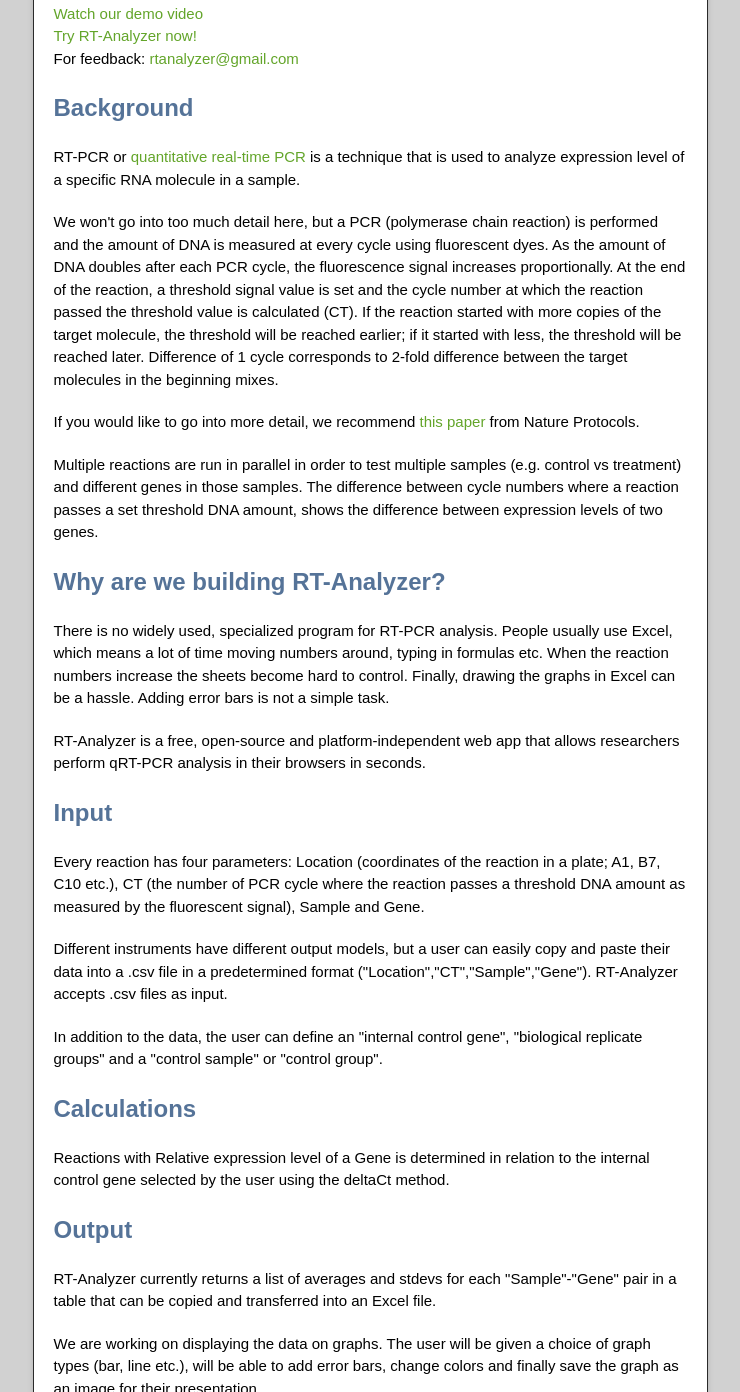
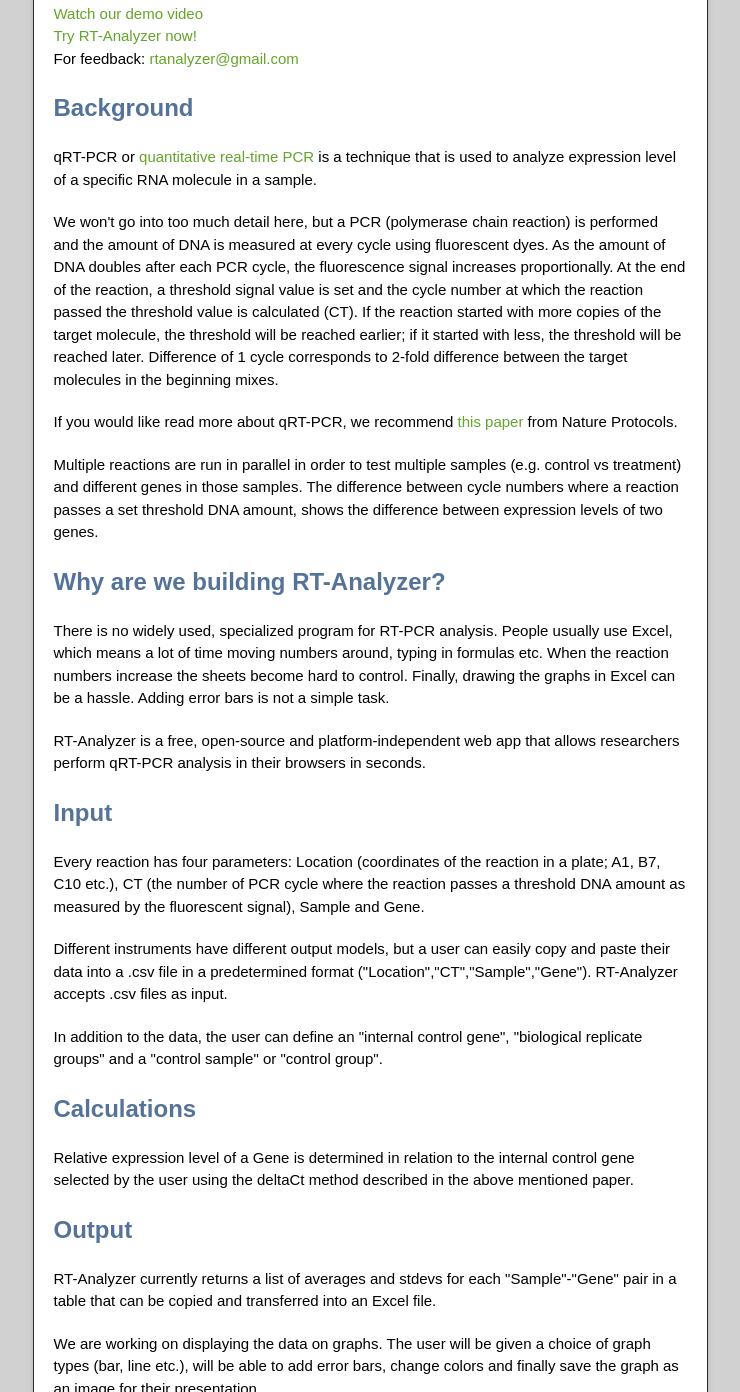
Before and after one commit to ismailoglu/RT-analyzer, a plain HTML site: page index.html in a window 1280 px wide. Shown: the part 400-1792 px from the top of the page, without its empty margins (270-1010 px from the left). Drawn offline with nearby package versions, Linux system fonts and the light colour scheme.

```diff
--- a/index.html
+++ b/index.html
@@ -48,11 +48,11 @@
 <h2>
 <a id="background" class="anchor" href="#background" aria-hidden="true"><span class="octicon octicon-link"></span></a>Background</h2>
 
-<p>RT-PCR or <a href="http://en.wikipedia.org/wiki/Real-time_polymerase_chain_reaction">quantitative real-time PCR</a> is a technique that is used to analyze expression level of a specific RNA molecule in a sample. </p>
+<p>qRT-PCR or <a href="http://en.wikipedia.org/wiki/Real-time_polymerase_chain_reaction">quantitative real-time PCR</a> is a technique that is used to analyze expression level of a specific RNA molecule in a sample. </p>
 
 <p>We won't go into too much detail here, but a PCR (polymerase chain reaction) is performed and the amount of DNA is measured at every cycle using fluorescent dyes. As the amount of DNA doubles after each PCR cycle, the fluorescence signal increases proportionally. At the end of the reaction, a threshold signal value is set and the cycle number at which the reaction passed the threshold value is calculated (CT). If the reaction started with more copies of the target molecule, the threshold will be reached earlier; if it started with less, the threshold will be reached later. Difference of 1 cycle corresponds to 2-fold difference between the target molecules in the beginning mixes. </p>
 
-<p>If you would like to go into more detail, we recommend <a href="http://www.nature.com/nprot/journal/v3/n6/full/nprot.2008.73.html">this paper</a> from Nature Protocols.</p>
+<p>If you would like read more about qRT-PCR, we recommend <a href="http://www.nature.com/nprot/journal/v3/n6/full/nprot.2008.73.html">this paper</a> from Nature Protocols.</p>
 
 <p>Multiple reactions are run in parallel in order to test multiple samples (e.g. control vs treatment) and different genes in those samples. The difference between cycle numbers where a reaction passes a set threshold DNA amount, shows the difference between expression levels of two genes.</p>
 
@@ -75,7 +75,7 @@
 <h2>
 <a id="calculations" class="anchor" href="#calculations" aria-hidden="true"><span class="octicon octicon-link"></span></a>Calculations</h2>
 
-<p>Reactions with Relative expression level of a Gene is determined in relation to the internal control gene selected by the user using the deltaCt method.</p>
+<p>Relative expression level of a Gene is determined in relation to the internal control gene selected by the user using the deltaCt method described in the above mentioned paper.</p>
 
 <h2>
 <a id="output" class="anchor" href="#output" aria-hidden="true"><span class="octicon octicon-link"></span></a>Output</h2>
```
Also changed, not shown: params.json (+1 -1 lines).
